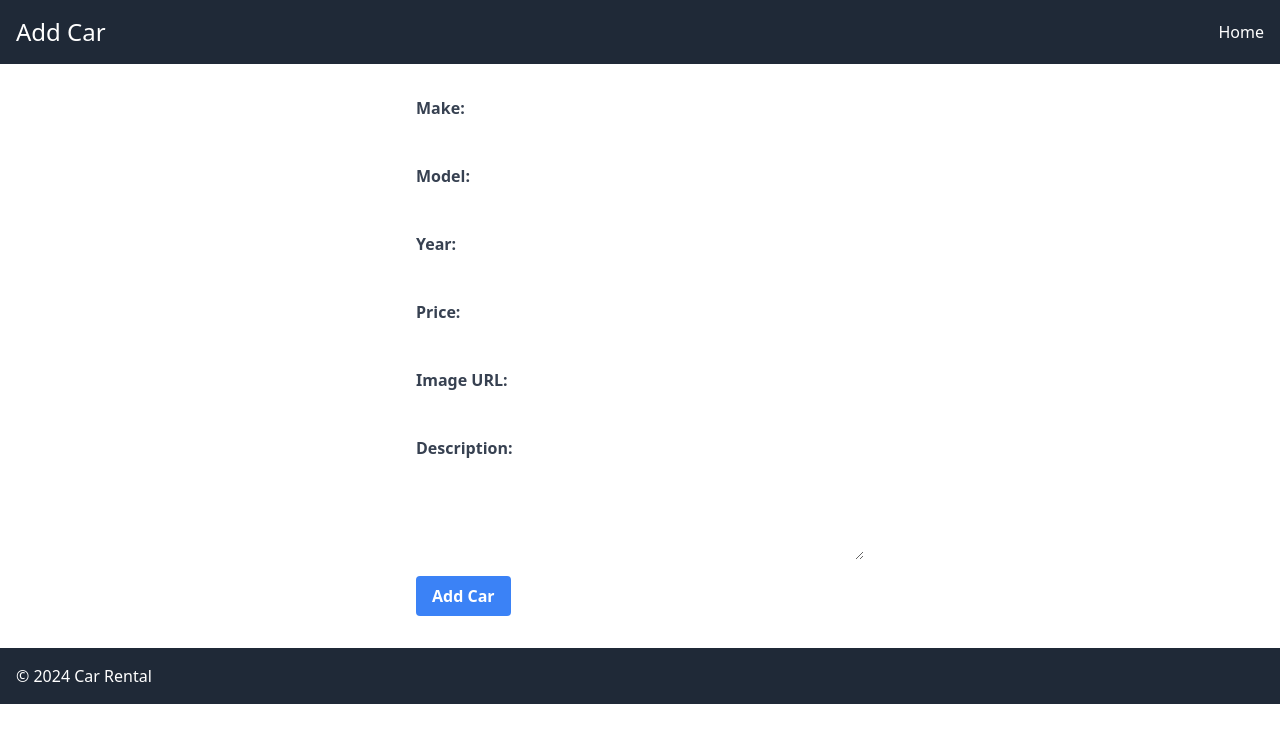
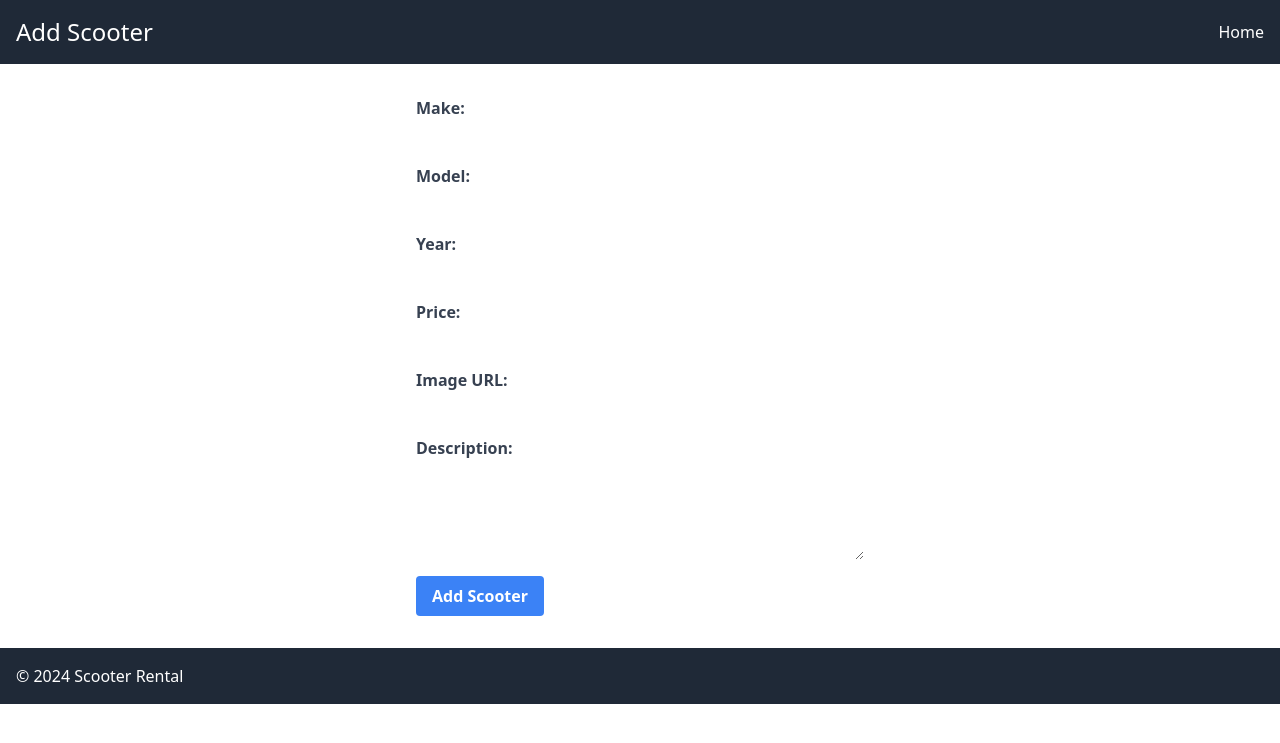
Before and after one commit to joytechs247/RentMe, a Flask app: page /add_car in a window 1280 px wide. Shown: the top 743 px of the page. Run offline with Flask 3, Linux system fonts and the light colour scheme.

Commit message:
Car to Scooter Rental

```diff
--- a/main.py
+++ b/main.py
@@ -3,7 +3,7 @@ from flask import Flask, render_template, jsonify, request, redirect, url_for
 from flask_sqlalchemy import SQLAlchemy
 
 app = Flask(__name__)
-app.config['SQLALCHEMY_DATABASE_URI'] = 'sqlite:///car_rental.db'
+app.config['SQLALCHEMY_DATABASE_URI'] = 'sqlite:///scooter_rental.db'
 app.config['SQLALCHEMY_TRACK_MODIFICATIONS'] = False
 db = SQLAlchemy(app)
 
--- a/templates/add_car.html
+++ b/templates/add_car.html
@@ -4,13 +4,13 @@
 <head>
     <meta charset="UTF-8">
     <meta name="viewport" content="width=device-width, initial-scale=1.0">
-    <title>Add Car</title>
+    <title>Add Scooter</title>
     <link href="https://cdn.jsdelivr.net/npm/tailwindcss@2.2.19/dist/tailwind.min.css" rel="stylesheet">
 </head>
 <body>
     <header class="bg-gray-800 text-white p-4">
         <div class="container mx-auto flex justify-between items-center">
-            <h1 class="text-2xl">Add Car</h1>
+            <h1 class="text-2xl">Add Scooter</h1>
             <a href="/" class="text-white">Home</a>
         </div>
     </header>
@@ -41,13 +41,13 @@
                 <label for="description" class="block text-gray-700 font-bold">Description:</label>
                 <textarea id="description" name="description" class="form-input mt-1 block w-full" rows="4" required></textarea>
             </div>
-            <button type="submit" class="bg-blue-500 hover:bg-blue-700 text-white font-bold py-2 px-4 rounded">Add Car</button>
+            <button type="submit" class="bg-blue-500 hover:bg-blue-700 text-white font-bold py-2 px-4 rounded">Add Scooter</button>
         </form>
     </main>
 
     <footer class="bg-gray-800 text-white p-4">
         <div class="container mx-auto">
-            <p>&copy; 2024 Car Rental</p>
+            <p>&copy; 2024 Scooter Rental</p>
         </div>
     </footer>
 </body>
```
Also changed, not shown: templates/index.html (+6 -6 lines), instance/car_rental.db, instance/scoo_rental.db (added), instance/scooter_rental.db (added).
